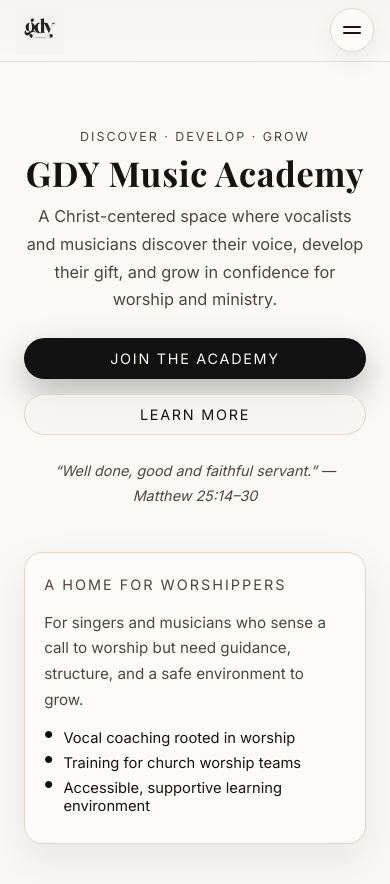
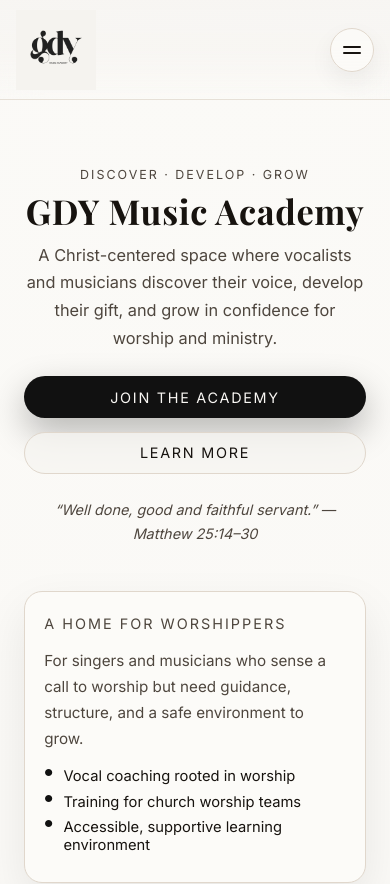
Before and after one commit to Emmanuel-bit1234/gdy-music-academy, a plain HTML site: page index.html in a window 390 px wide. Shown: the top 884 px of the page. Drawn offline with nearby package versions, Linux system fonts and the light colour scheme.

Commit message:
Remove .gitignore and README.md files; update styles.css to adjust padding and logo height for better responsiveness.

```diff
--- a/styles.css
+++ b/styles.css
@@ -480,11 +480,11 @@
 @media (max-width: 720px) {
   .header-inner {
     padding-inline: 1rem;
-    padding-block: 0.4rem;
+    padding-block: 0.6rem;
   }
 
   .brand-logo {
-    height: 48px;
+    height: 80px;
   }
 
   .nav-toggle {
```
Also changed, not shown: 2 other files.
